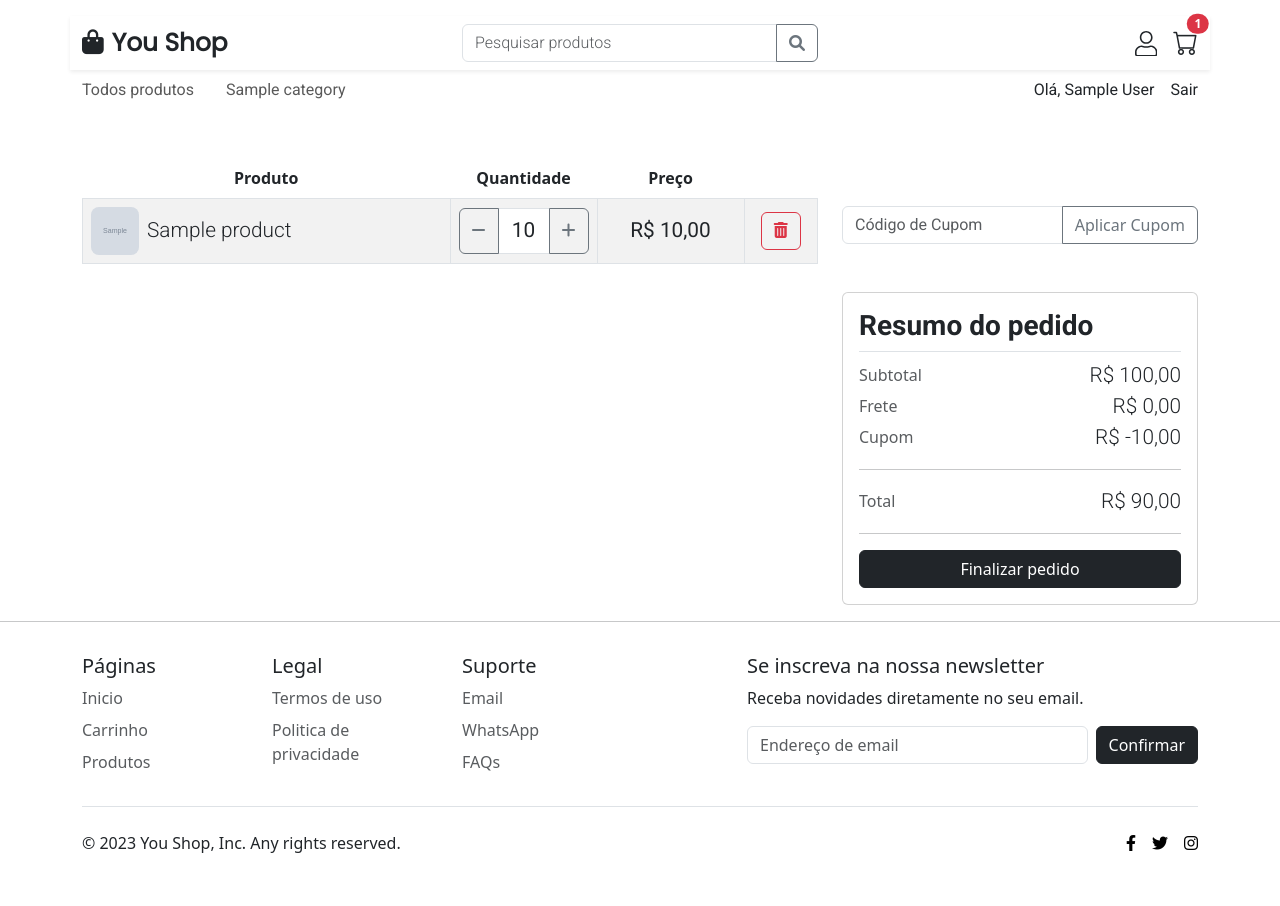
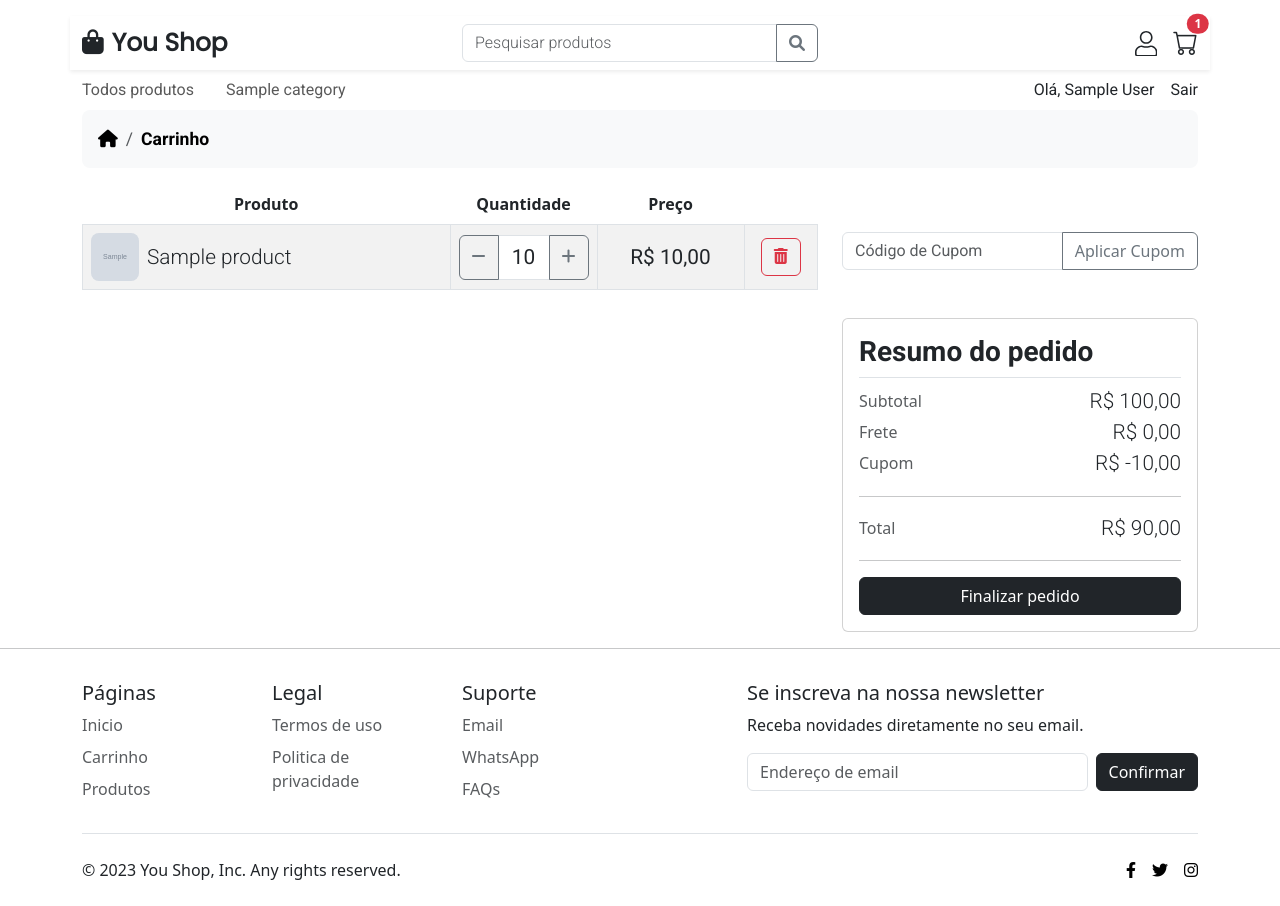
Before and after one commit to micaelmz/you-shop, a Flask app: page /user/cart in a window 1280 px wide. Before the commit the page ends 853 px from the top, so only its background shows below. Run offline with Flask 3, Linux system fonts and the light colour scheme; a user stored in the database is signed in; tables that the repository leaves empty hold one stand-in row (values such as "Sample post"); grey boxes marked "Sample" are stand-in pictures.

Commit message:
🚀 Adicionando mensagem customizada para quando o carrinho está vazio

```diff
--- a/templates/cart.html
+++ b/templates/cart.html
@@ -4,15 +4,31 @@
 
 {% block content %}
   <section id="cart">
-  <div class="container-lg mt-5">
-    <div class="row">
-      <div class="col-8">
+    <div class="container-lg">
+      <nav aria-label="breadcrumb">
+        <ol class="breadcrumb breadcrumb-chevron p-3 bg-body-tertiary rounded-3 fcs-15 roboto">
+          <li class="breadcrumb-item">
+            <a class="link-body-emphasis" href="{{ url_for('home') }}">
+              <i class="fa-solid fa-house"></i>
+              <span class="visually-hidden">Home</span>
+            </a>
+          </li>
+          <li class="breadcrumb-item">
+            <a class="link-body-emphasis fw-semibold text-decoration-none"
+               href="{{ url_for('product.all_products') }}">Carrinho</a>
+          </li>
+        </ol>
+      </nav>
+      <div class="row my-3">
+        {% if current_user.cart|length > 0 %}
+          <div class="col-8"> <!-- Cart items -->
+            {% set ns = namespace(subtotal=0) %}
             <table class="table table-hover table-striped">
               <colgroup>
-          <col style="width: 50%;" /> <!-- Product column, 30% of the table width -->
-          <col style="width: 20%;" /> <!-- Quantity column, 20% of the table width -->
-          <col style="width: 20%;" /> <!-- Price column, 30% of the table width -->
-          <col style="width: 10%;" /> <!-- Empty column, 20% of the table width -->
+                <col style="width: 50%;"/> <!-- Product column, 30% of the table width -->
+                <col style="width: 20%;"/> <!-- Quantity column, 20% of the table width -->
+                <col style="width: 20%;"/> <!-- Price column, 30% of the table width -->
+                <col style="width: 10%;"/> <!-- Empty column, 20% of the table width -->
               </colgroup>
               <thead>
               <tr class="text-center"> <!-- Apply "text-center" to center align the header -->
@@ -23,7 +39,6 @@
               </tr>
               </thead>
               <tbody>
-        {% set ns = namespace(subtotal=0) %}
               {% for cart_item in current_user.cart %}
                 {% set ns.subtotal = ns.subtotal + (cart_item.product.price.new * cart_item.quantity) %}
                 <tr>
@@ -33,14 +48,20 @@
                       <p class="fcs-14 fw-light roboto text-truncate my-auto">{{ cart_item.product.name }}</p>
                     </div>
                   </th>
-            <td class="border-end roboto align-middle"> <!-- Apply "align-middle" to center align the content in the cells -->
+                  <td class="border-end roboto align-middle">
+                    <!-- Apply "align-middle" to center align the content in the cells -->
                     <div class="input-group">
-                <button class="btn btn-outline-secondary" type="button" id="button-addon1"><i class="fas fa-minus"></i></button>
-                <input type="text" class="form-control text-center fcs-14" placeholder="" aria-label="Example text with button addon" aria-describedby="button-addon1" value="{{ cart_item.quantity }}">
-                <button class="btn btn-outline-secondary" type="button" id="button-addon2"><i class="fas fa-plus"></i></button>
+                      <button class="btn btn-outline-secondary" type="button" id="button-addon1"><i
+                        class="fas fa-minus"></i></button>
+                      <input type="text" class="form-control text-center fcs-14" placeholder=""
+                             aria-label="Example text with button addon" aria-describedby="button-addon1"
+                             value="{{ cart_item.quantity }}">
+                      <button class="btn btn-outline-secondary" type="button" id="button-addon2"><i
+                        class="fas fa-plus"></i></button>
                     </div>
                   </td>
-            <td class="border-end roboto fcs-14 align-middle text-center">R$ {{ cart_item.product.price }}</td> <!-- Apply "align-middle" to center align the content in the cells -->
+                  <td class="border-end roboto fcs-14 align-middle text-center">R$ {{ cart_item.product.price }}</td>
+                  <!-- Apply "align-middle" to center align the content in the cells -->
                   <td class="border-end roboto fcs-14 align-middle text-center">
                     <form action="{{ url_for('user.delete_item') }}" method="post">
                       <input type="hidden" name="cart_id" value="{{ cart_item.id }}">
@@ -51,11 +72,13 @@
               {% endfor %}
               </tbody>
             </table>
-      </div>
-      <div class="col-4 mt-5">
+          </div> <!-- Cart items -->
+          <div class="col-4 mt-5"> <!-- Order resume -->
             <form action="" method="post">
               <div class="input-group">
-            <input type="text" class="form-control roboto" placeholder="Código de Cupom" aria-label="Código de Cupom" aria-describedby="searchProducts">
+                <input type="text" class="form-control roboto" placeholder="Código de Cupom"
+                       aria-label="Código de Cupom"
+                       aria-describedby="searchProducts">
                 <button class="btn btn-outline-secondary" type="submit" id="cupomCode">Aplicar Cupom</button>
               </div>
             </form>
@@ -83,7 +106,18 @@
                 <a href="#" class="btn btn-dark w-100 card-link">Finalizar pedido</a>
               </div>
             </div>
+          </div> <!-- Order resume -->
+        {% else %}
+          <div class="container-lg">
+            <div class="row my-5 text-center">
+              <div class="col-md-12 my-2">
+                <h1 class="poppins">Seu carrinho está vazio! :(</h1>
+                <p class="roboto">Adicione produtos ao seu carrinho para continuar.</p>
+                <a href="{{ url_for('product.all_products') }}" class="btn btn-dark">Ver produtos</a>
               </div>
+            </div>
+          </div>
+        {% endif %}
       </div>
     </div>
   </section>
```
Lines whose indentation alone changed are shown as unchanged.
